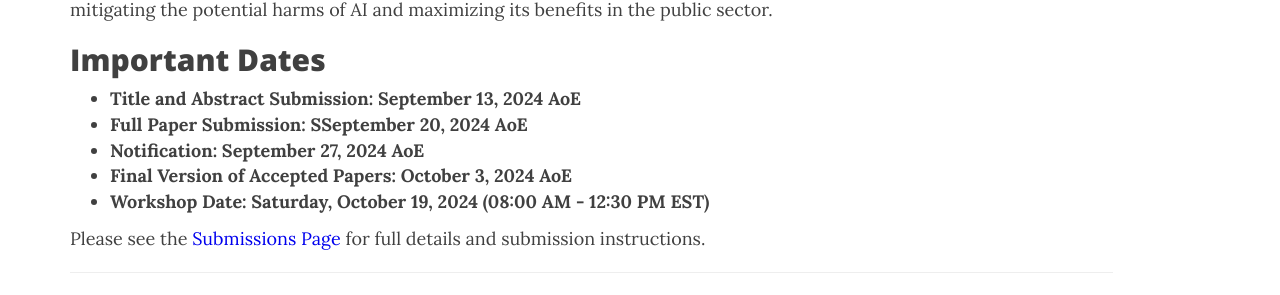
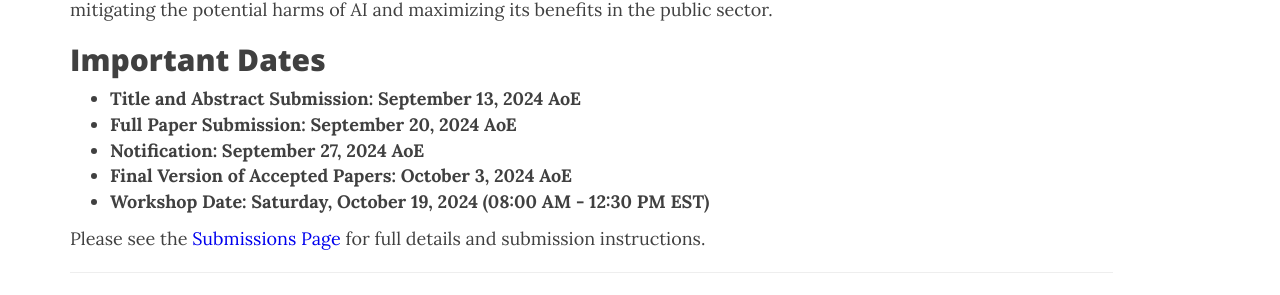
Before and after one commit to TulaneCS/PACE, a Jekyll site: the page built from index.md, in a window 1280 px wide and 900 px high, scrolled down 1546 px. Shown: the part 282-577 px from the top of the window. Built offline with Jekyll 4.4.1, drawn with Linux system fonts in a browser that asks for light colours; nearby versions of some CDN libraries.

Commit message:
fixed typo

```diff
--- a/index.md
+++ b/index.md
@@ -12,7 +12,7 @@ Public sector leverages artificial intelligence (AI) to enhance the efficiency,
 
 ## Important Dates
 * **Title and Abstract Submission: September 13, 2024 AoE**
-* **Full Paper Submission: SSeptember 20, 2024 AoE**
+* **Full Paper Submission: September 20, 2024 AoE**
 * **Notification: September 27, 2024 AoE**
 * **Final Version of Accepted Papers: October 3, 2024 AoE**
 * **Workshop Date: Saturday, October 19, 2024 (08:00 AM - 12:30 PM EST)**
```
